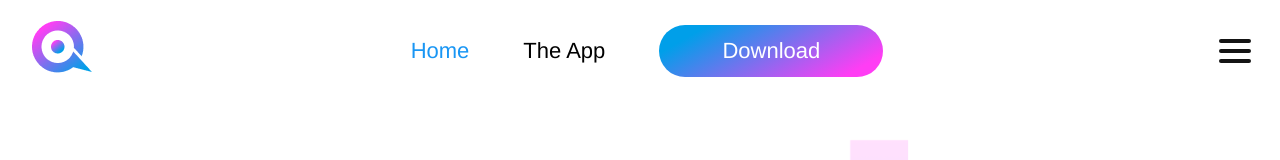
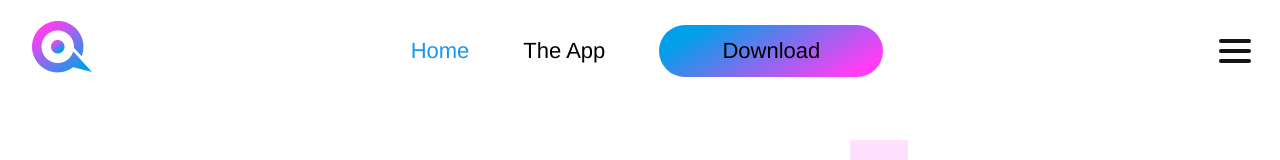
Before and after one commit to benjakugler96/mobile-app-presentation, a React (Create React App) app: page / in a window 1280 px wide. Shown: the top 160 px of the page. Built offline with nearby package versions, Linux system fonts and the light colour scheme.

Commit message:
Added active link color for header navigation

```diff
--- a/src/components/HeaderNav/HeaderNav.js
+++ b/src/components/HeaderNav/HeaderNav.js
@@ -1,34 +1,26 @@
-import React from "react";
-import { Link } from "react-router-dom";
-import { HeaderStyledNav, HeaderStyledText } from "./HeaderNav.styled";
+import React from 'react';
+import { NavLink } from 'react-router-dom';
+import { HeaderStyledNav } from './HeaderNav.styled';
 
 const HeaderNav = () => (
 	<HeaderStyledNav>
 		<ul>
 			<li>
-        <Link to="/">
-          <HeaderStyledText color={({ theme }) => theme.blue01}>
+				<NavLink to='/' exact activeClassName='active-route'>
 					Home
-          </HeaderStyledText>
-        </Link>
+				</NavLink>
 			</li>
 
 			<li>
-        <Link to="/">
-          <HeaderStyledText color={({ theme }) => theme.dark00}>
+				<NavLink to='/contact/' exact activeClassName='active-route'>
 					The App
-          </HeaderStyledText>
-        </Link>
+				</NavLink>
 			</li>
 
 			<li>
-        <Link to="/">
-          <div>
-            <HeaderStyledText color={({ theme }) => theme.light00}>
-              Download
-            </HeaderStyledText>
-          </div>
-        </Link>
+				<NavLink to='/'>
+					<div>Download</div>
+				</NavLink>
 			</li>
 		</ul>
 	</HeaderStyledNav>
--- a/src/components/HeaderNav/HeaderNav.styled.js
+++ b/src/components/HeaderNav/HeaderNav.styled.js
@@ -1,7 +1,12 @@
-import styled from "styled-components";
+import styled from 'styled-components';
 
 export const HeaderStyledNav = styled.nav`
 	width: 100vw;
+
+	.active-route {
+		color: ${({ theme }) => theme.blue01};
+	}
+
 	ul {
 		height: 100%;
 		width: 100%;
@@ -20,6 +25,9 @@ export const HeaderStyledNav = styled.nav`
 			margin-right: 54px;
 			a {
         text-decoration: none;
+        color: ${({ theme }) => theme.dark00}
+        font-size: 22px;
+        line-height: 24px;
 			}
 		}
 
@@ -34,9 +42,3 @@ export const HeaderStyledNav = styled.nav`
 		}
 	}
 `;
-
-export const HeaderStyledText = styled.span`
-  color: ${({ color }) => color}
-  font-size: 22px;
-  line-height: 24px;
-`;
--- a/src/components/Menu/Menu.styled.js
+++ b/src/components/Menu/Menu.styled.js
@@ -1,4 +1,4 @@
-import styled from "styled-components";
+import styled from 'styled-components';
 
 export const StyledMenuContainer = styled.div`
 	background-color: ${({ theme }) => theme.opacity04};
@@ -32,6 +32,7 @@ export const StyledMenu = styled.nav`
 
   @media (max-width: ${({ theme }) => theme.tablet}) {
     border-radius: 0;
+    position: fixed;
     width: 100vw;
   }
 
--- a/src/components/RightMenuNav/RightMenuNav.styled.js
+++ b/src/components/RightMenuNav/RightMenuNav.styled.js
@@ -1,4 +1,4 @@
-import styled from "styled-components";
+import styled from 'styled-components';
 
 export const StyledRightMenuNav = styled.nav`
 	ul {
@@ -12,7 +12,7 @@ export const StyledRightMenuNav = styled.nav`
 
 			@media (max-width: ${({ theme }) => theme.tablet}) {
 				align-items: center;
-        border-bottom: 1px solid #CBCBCB;
+				border-bottom: 1px solid #cbcbcb;
 				display: flex;
 				height: 73px;
 				justify-content: center;
```
Also changed, not shown: src/components/Burger/Burger.styled.js (+4 -4 lines). Lines whose indentation alone changed are shown as unchanged.
